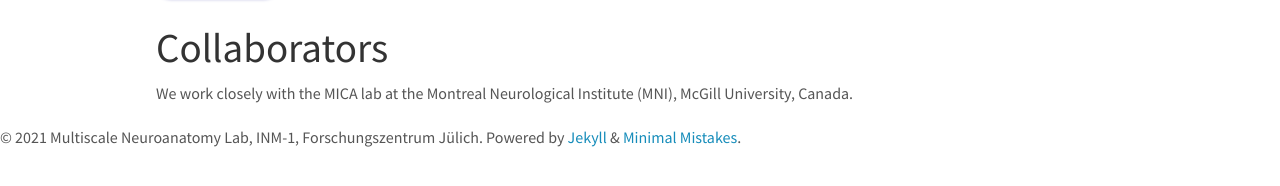
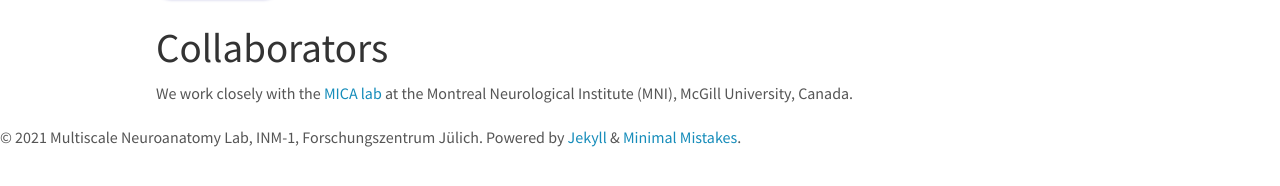
Before and after one commit to multiscale-neurodevelopment/multiscale-neurodevelopment.github.io, a Jekyll site: the page built from _pages/team.md, in a window 1280 px wide. Shown: the part 361-547 px from the top of the page. Built offline with Jekyll 4.4.1, drawn with Linux system fonts in a browser that asks for light colours; part of the change alters nothing that is shown.

```diff
--- a/_pages/team.md
+++ b/_pages/team.md
@@ -48,4 +48,4 @@ permalink: /team/
 
 # Collaborators
 
-We work closely with the MICA lab at the Montreal Neurological Institute (MNI), McGill University, Canada.
+We work closely with the [MICA lab](https://mica-mni.github.io/) at the Montreal Neurological Institute (MNI), McGill University, Canada.
```
